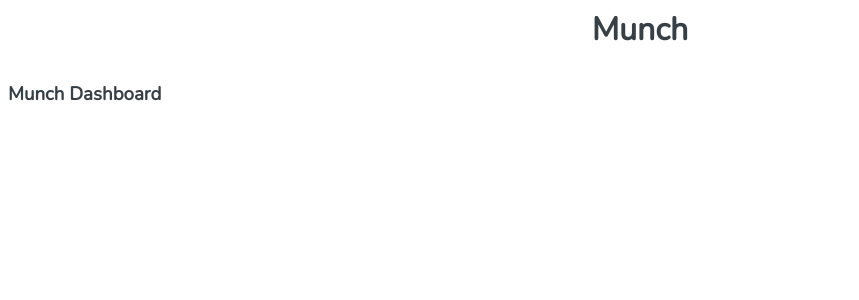
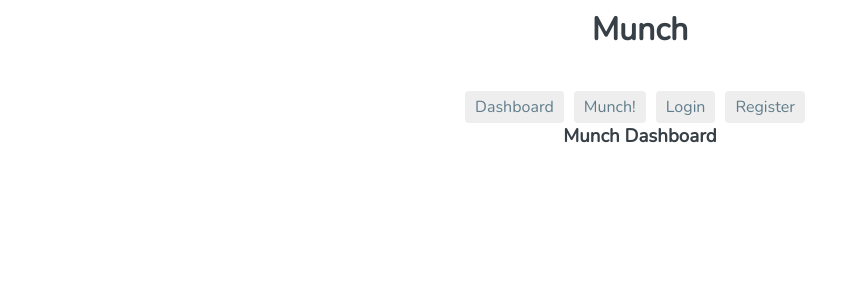
Before and after one commit to mkhsharif/munch, an Angular app: page /dashboard in a window 1280 px wide. Shown: the top 300 px of the page, without its empty margins (0-859 px from the left). Built offline with nearby package versions, Linux system fonts and the light colour scheme.

Commit message:
improved dashboard with links

```diff
--- a/src/app/app.component.html
+++ b/src/app/app.component.html
@@ -1,2 +1,8 @@
 <h1>{{title}}</h1>
+<nav>
+  <a routerLink="/dashboard">Dashboard</a>
+  <a routerLink="/munch-setup">Munch!</a>
+  <a routerLink="/login">Login</a>
+  <a routerLink="/register">Register</a>
+</nav>
 <router-outlet></router-outlet>
--- a/src/styles.css
+++ b/src/styles.css
@@ -23,7 +23,12 @@
   text-align: center;
 }
 
+h2 {
+  text-align: center;
+}
+
 h3 {
+  text-align: center;
   margin: 0 0 10px;
 }
 
@@ -233,3 +238,27 @@
   }
 
 }
+
+/* Navigation link styles */
+nav {
+  text-align: center;
+}
+nav a {
+  padding: 5px 10px;
+  text-decoration: none;
+  margin-right: 10px;
+  margin-top: 10px;
+  display: inline-block;
+  background-color: #eee;
+  border-radius: 4px;
+}
+nav a:visited, a:link {
+  color: #607D8B;
+}
+nav a:hover {
+  color: #039be5;
+  background-color: #CFD8DC;
+}
+nav a.active {
+  color: #039be5;
+}
```
